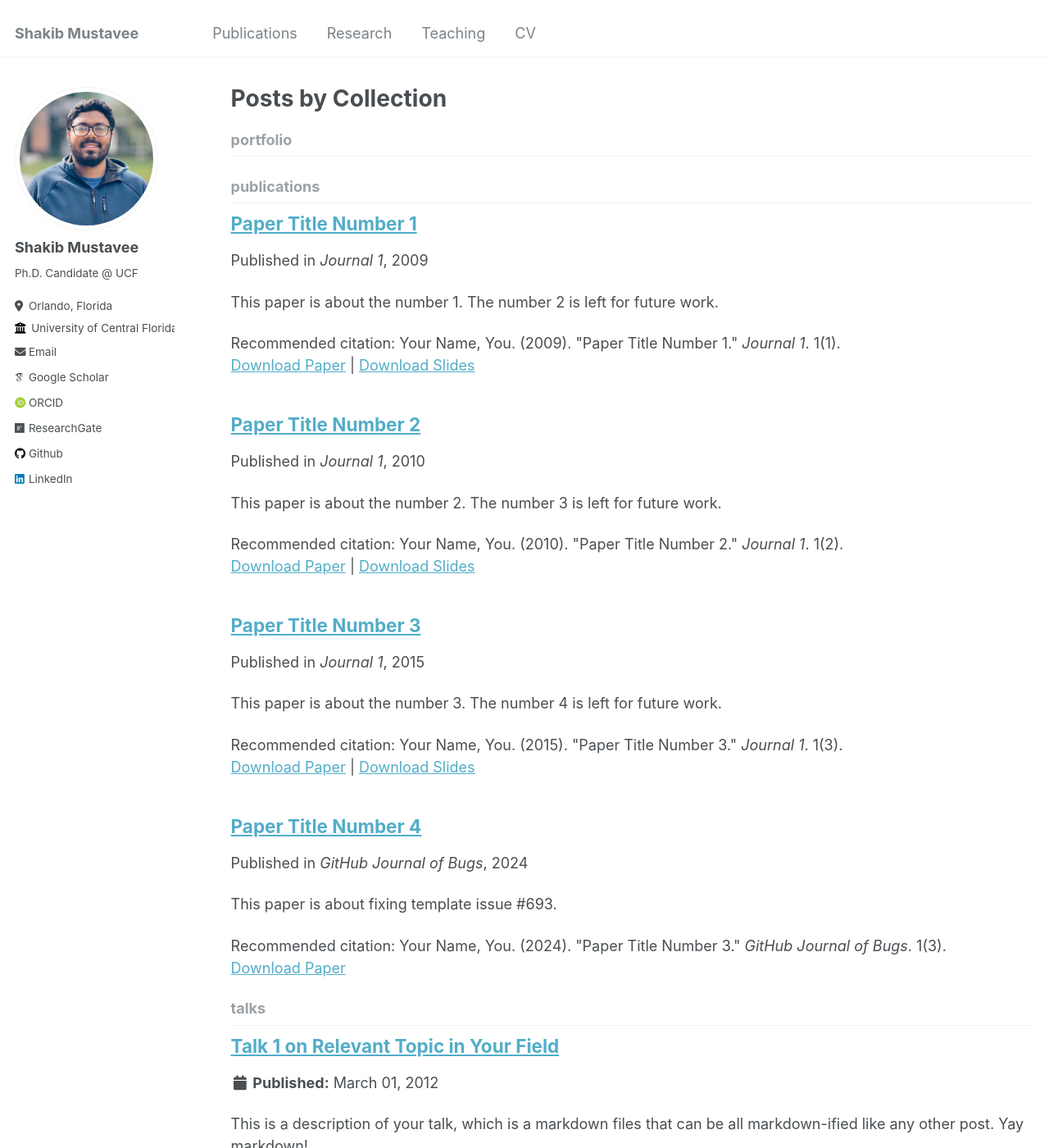
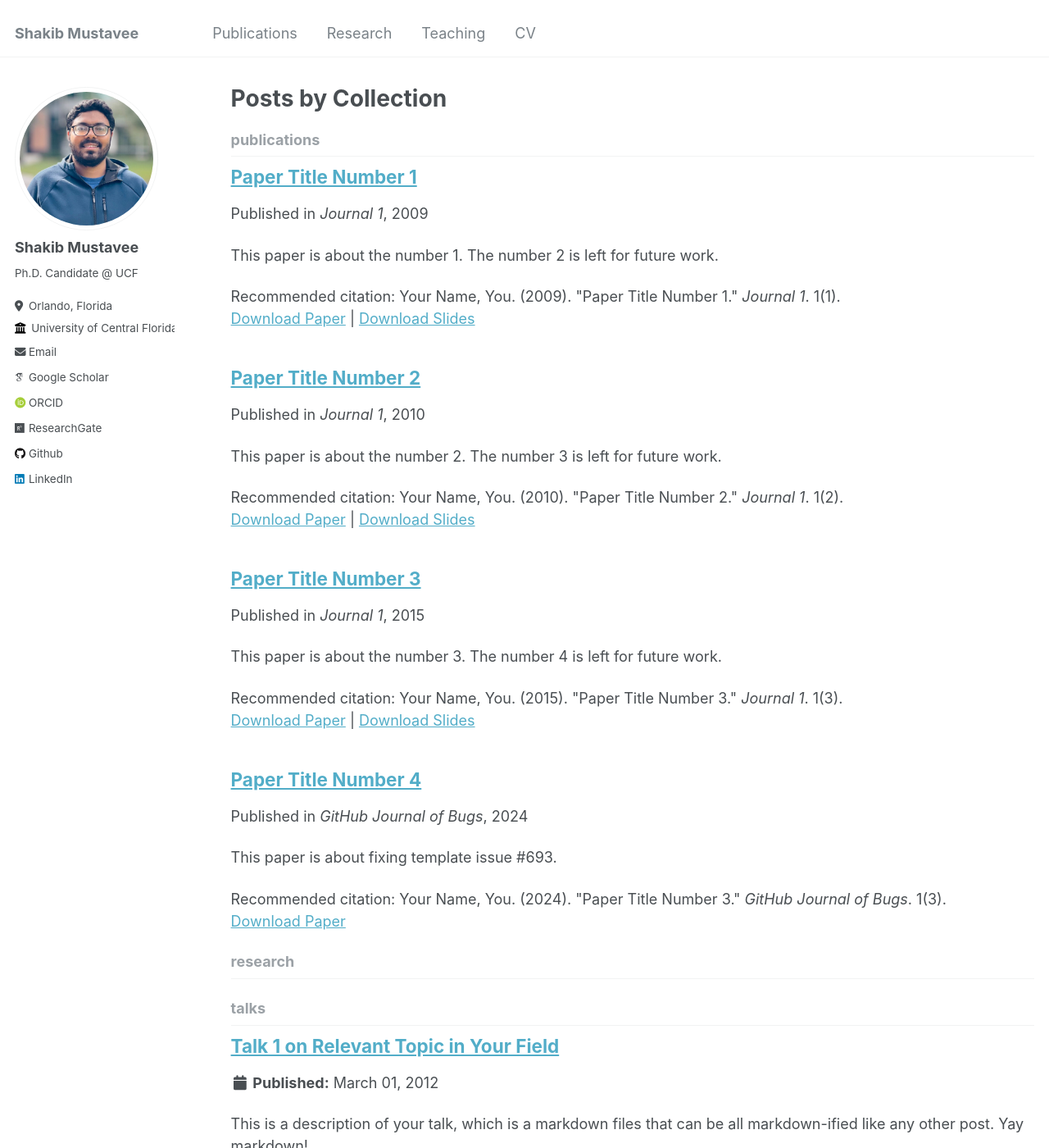
Before and after one commit to mustavee/mustavee.github.io, a Jekyll site: the page built from _pages/collection-archive.html, in a window 1280 px wide and 1400 px high. Shown: the whole window at 82% size. Built offline with Jekyll 4.4.1, drawn with Linux system fonts in a browser that asks for light colours; some web fonts are replaced.

Commit message:
Update _config.yml changed portfolio

```diff
--- a/_config.yml
+++ b/_config.yml
@@ -206,7 +206,7 @@ collections:
   publications:
     output: true
     permalink: /:collection/:path/
-  portfolio:
+  research:
     output: true
     permalink: /:collection/:path/
   talks:
@@ -252,10 +252,10 @@ defaults:
       author_profile: true
       share: true
       comments: true
-  # _portfolio
+  # _research
   - scope:
       path: ""
-      type: portfolio
+      type: research
     values:
       layout: single
       author_profile: true
```
